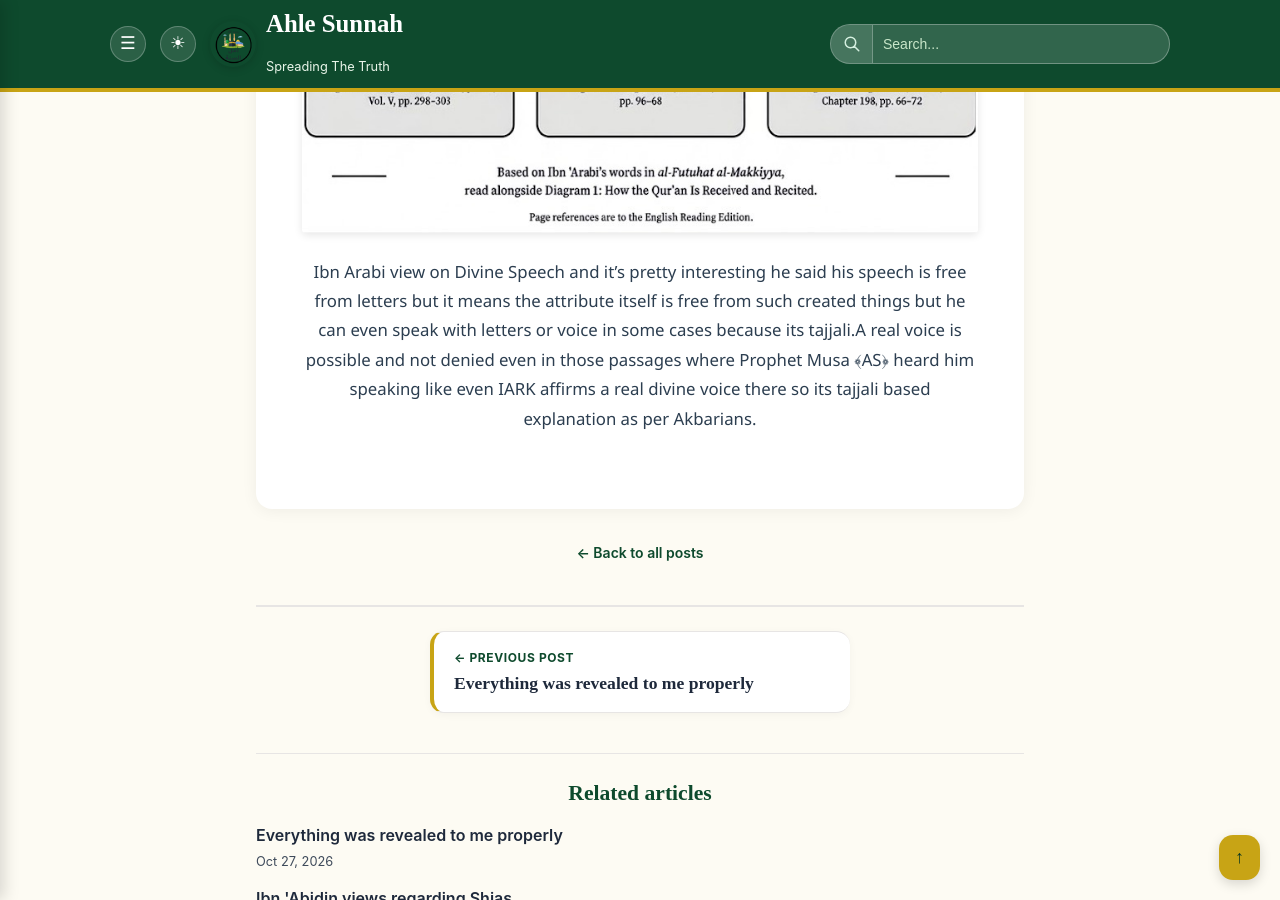
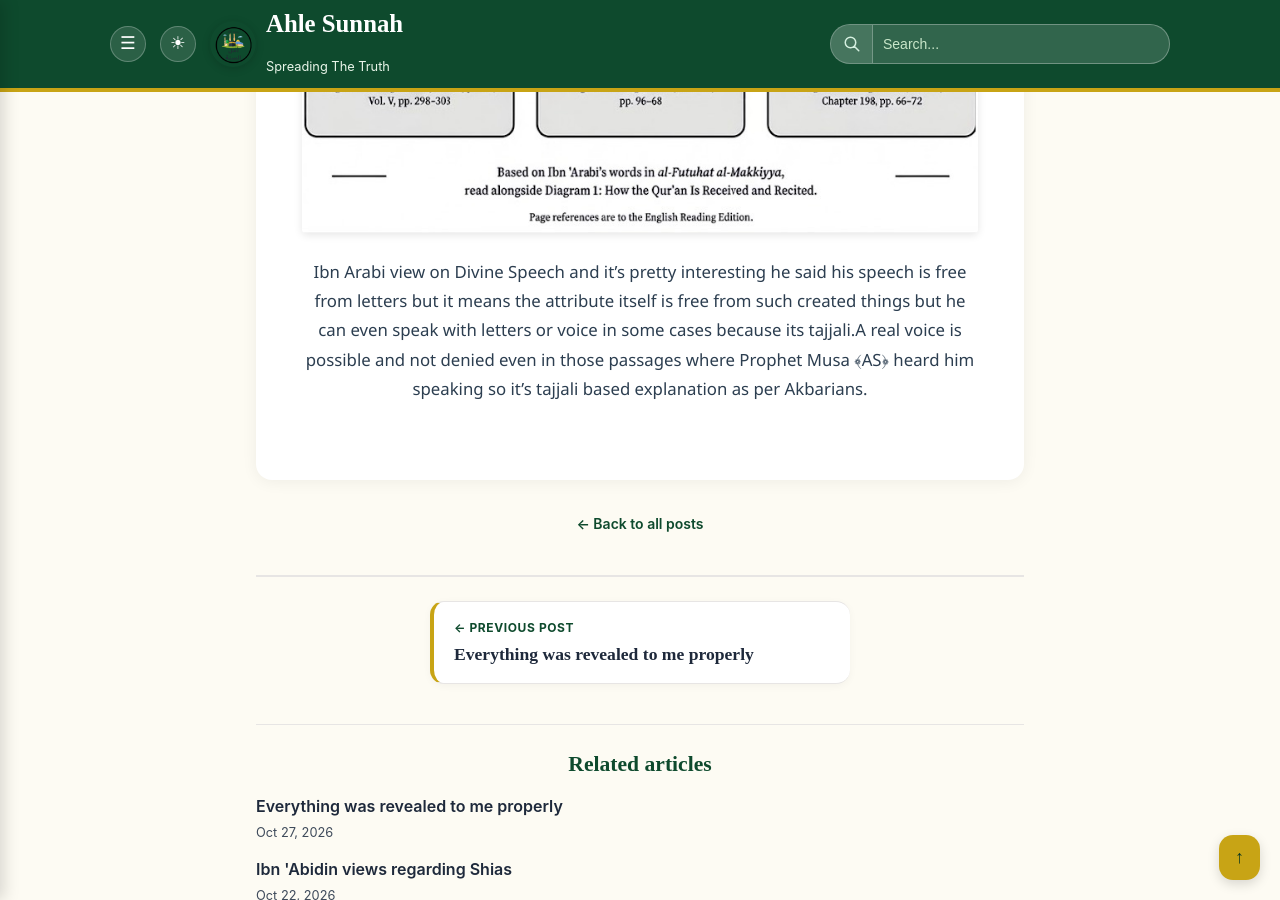
Before and after one commit to Fali17/ahlesunnah, a Jekyll site: the page built from _posts/2026-10-28-ibn-arabi-view-on-divine-speech.md, in a window 1280 px wide and 900 px high, scrolled down 1926 px. Built offline with Jekyll 4.4.1, drawn with Linux system fonts in a browser that asks for light colours.

Commit message:
Refine explanation of Ibn Arabi's view on Divine Speech
Clarified Ibn Arabi's view on Divine Speech, emphasizing the distinction between divine attributes and created forms.

```diff
--- a/_posts/2026-10-28-ibn-arabi-view-on-divine-speech.md
+++ b/_posts/2026-10-28-ibn-arabi-view-on-divine-speech.md
@@ -13,4 +13,4 @@
 
 [![Diagram - Divine Speech, Tajalli and It's Forms]({{ site.baseurl }}/Divine_speech_and_tajjali.jpg)]({{ site.baseurl }}/Divine_speech_and_tajjali.jpg)
 
-Ibn Arabi view on Divine Speech and it's pretty interesting he said his speech is free from letters but it means the attribute itself is free from such created things but he can even speak with letters or voice in some cases because its tajjali.A real voice is possible and not denied even in those passages where Prophet Musa ﴾AS﴿ heard him speaking like even IARK affirms a real divine voice there so its tajjali based explanation as per Akbarians.
+Ibn Arabi view on Divine Speech and it's pretty interesting he said his speech is free from letters but it means the attribute itself is free from such created things but he can even speak with letters or voice in some cases because its tajjali.A real voice is possible and not denied even in those passages where Prophet Musa ﴾AS﴿ heard him speaking so it's tajjali based explanation as per Akbarians.
```
